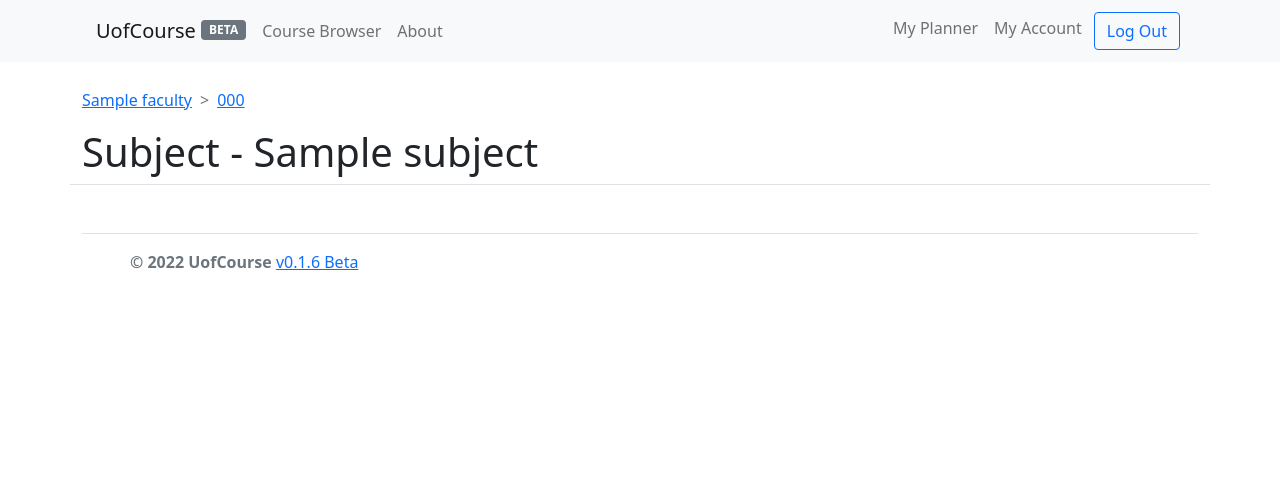
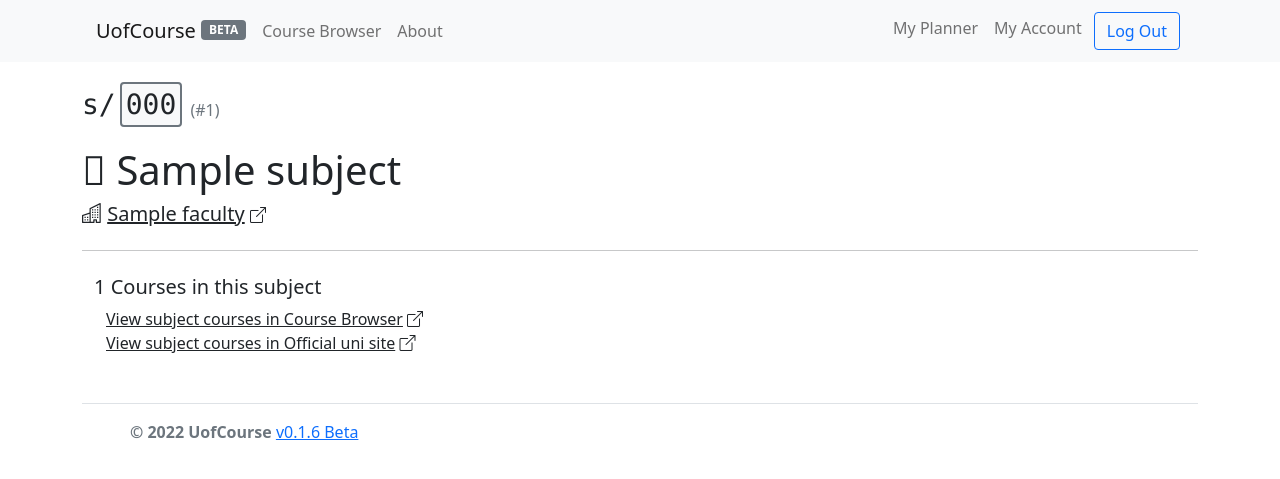
Before and after one commit to shadow-maker/uofcourse, a Flask app: page /s/000 in a window 1280 px wide. Shown: the top 479 px of the page. Run offline with Flask 2, Linux system fonts and the light colour scheme; a user stored in the database is signed in; tables that the repository leaves empty hold one stand-in row (values such as "Sample post").

Commit message:
Improve Course and Subject pages

```diff
--- a/planner/routes/views/course.py
+++ b/planner/routes/views/course.py
@@ -21,7 +21,8 @@ def faculty(facId):
 	return render_template("faculty.html",
 		title = "Faculty",
 		header = "Faculty",
-		faculty = faculty
+		faculty = faculty,
+		lenSubjects=len(faculty.subjects)
 	)
 
 
@@ -34,13 +35,9 @@ def subject(subjCode):
 	faculty = subject.faculty
 	return render_template("subject.html",
 		title=subjCode.upper(),
-		header=f"Subject - {subject.name}",
 		subject=subject,
 		faculty=faculty,
-		backlinks={
-			faculty.name: url_for("view.faculty", facId=faculty.id),
-			subject.code: ""
-		}.items()
+		lenCourses=len(subject.courses)
 	)
 
 
@@ -71,11 +68,7 @@ def course(subjCode, courseCode):
 		subject=subject,
 		faculty=faculty,
 		userTags = course.getTags(current_user.id) if current_user.is_authenticated else [],
-		userCourses = course.getUserCourses(current_user.id) if current_user.is_authenticated else [],
-		links = {
-			"faculty": url_for("view.faculty", facId=faculty.id),
-			"subject": url_for("view.subject", subjCode=subject.code)
-		}
+		userCourses = course.getUserCourses(current_user.id) if current_user.is_authenticated else []
 	)
 
 
--- a/planner/templates/subject.html
+++ b/planner/templates/subject.html
@@ -2,13 +2,41 @@
 
 {% block content %}
 
-<div class="container">
-	{% for c in courses %}
-		<a class="container row bg-light m-2 px-3 py-2 rounded" href="{{url_for('view.course', subjCode=subject.code, courseCode=c.code)}}">
-			<h5 class="col-1 p-0 m-0 font-monospace">{{c.code}}</h5>
-			<h5 class="col-10 p-0 m-0">{{c.name}}</h5>
-		</a>
-	{% endfor %}
+<div class="mb-3">
+	<span class="h3 font-monospace align-top">s/</span><span class="h3 align-middle font-monospace border border-2 border-secondary bg-light rounded p-1 my-0 mx-1">{{subject.code}}</span>
+	<span class="align-bottom text-muted fs-6">(#{{subject.id}})</span>
 </div>
 
+<div class="row mb-1">
+	<!--Course Header-->
+	<div class="col-12 col-md-8">
+		<h1 class="mt-2">&#{{subject.getEmoji()}} {{subject.name}}</h1>
+
+		<h5 title="Faculty">
+			<i class="bi bi-building"></i>
+			<a href="{{faculty.url}}" class="h5 text-body">{{faculty.name}}</a>
+			<i class="h6 bi bi-box-arrow-up-right"></i>
+		</h5>
+	</div>
+</div>
+
+<hr class="mb-4">
+
+<div class="container">
+
+	<div class="h5">{{lenCourses}} Courses in this subject</div>
+
+	<div class="container">
+		<div>
+			<a href="{{url_for('view.courseBrowser', subjCode=subject.code)}}" class="h6 text-body">View subject courses in Course Browser</a>
+			<i class="h6 bi bi-box-arrow-up-right"></i>
+		</div>
+		<div>
+			<a href="{{subject.url_uni}}" class="h6 text-body">View subject courses in Official uni site</a>
+			<i class="h6 bi bi-box-arrow-up-right"></i>
+		</div>
+	</div>
+</div>
+
+
 {% endblock %}
```
Also changed, not shown: planner/templates/course.html (+5 -7 lines).
